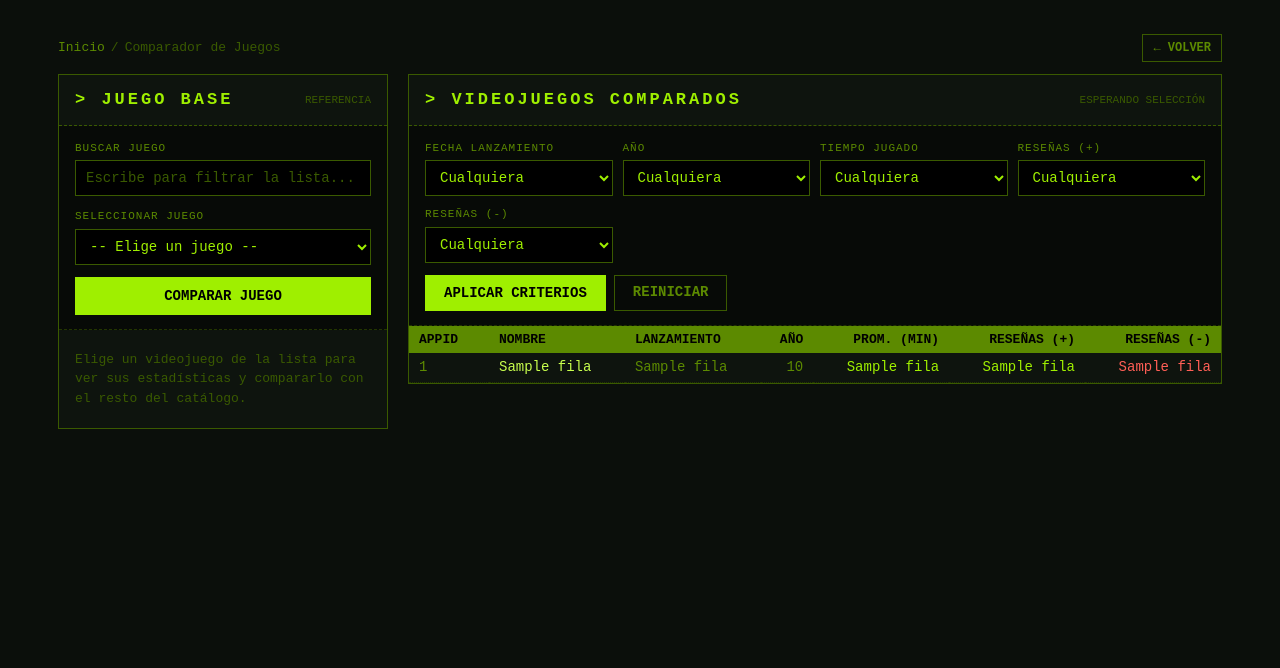
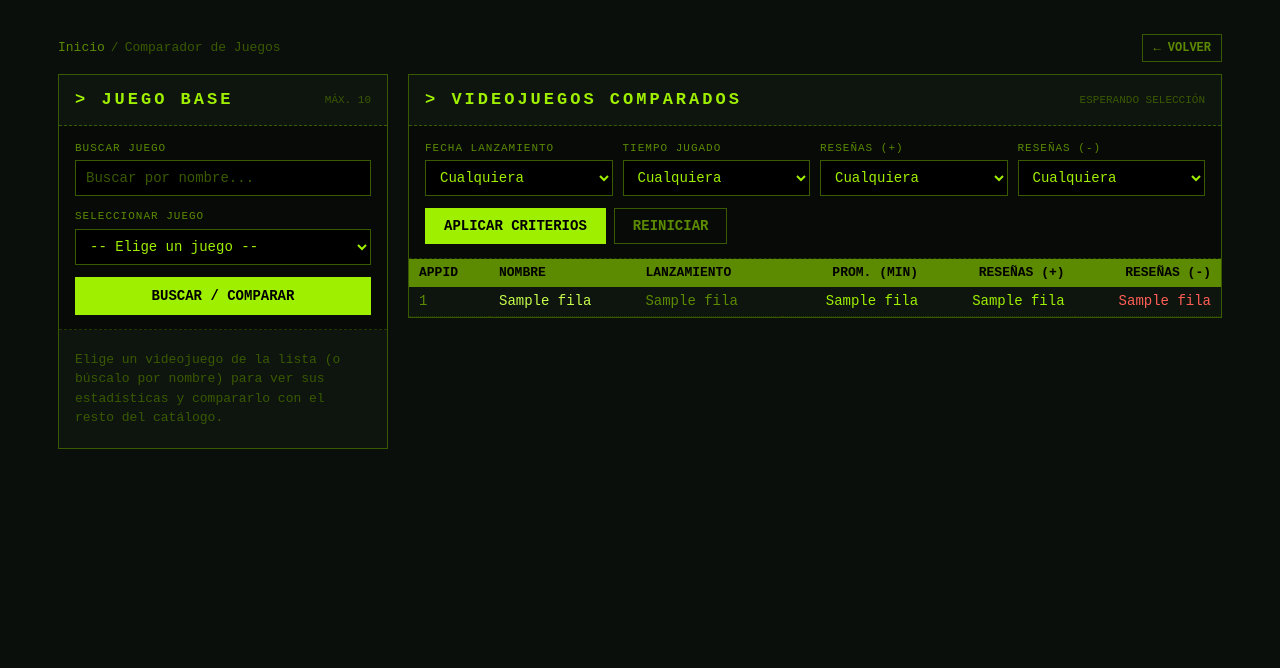
Before and after one commit to lucario0826/Batos, a Flask app: template templates/consulta3.html in a window 1280 px wide. Shown: the part 53-721 px from the top of the page. Run offline with Flask 3, Linux system fonts and the light colour scheme; the template is opened without the code that fills it: most values are stand-ins (such as "Sample title", 1, 10 or a date in 2020); parts of the project's set-up code (start-up, migrations or seed data) failed here and were passed over; some libraries are stand-ins or nearby versions.

Commit message:
Update consulta3.html

```diff
--- a/templates/consulta3.html
+++ b/templates/consulta3.html
@@ -15,27 +15,29 @@
 </div>
 
 <form action="{{ url_for('consulta3') }}" method="get" class="compare-layout" id="compare-form">
-    <!-- Columna izquierda: selector y ficha del juego elegido -->
+    <!-- Columna izquierda: selector (máx. 10) y ficha del juego elegido -->
     <aside class="panel compare-left">
         <div class="panel-head">
             <h1>Juego Base</h1>
-            <span class="panel-tag">Referencia</span>
+            <span class="panel-tag">Máx. 10</span>
         </div>
 
         <div class="compare-selector">
             <div class="field">
-                <label for="filtro-juego">Buscar juego</label>
+                <label for="buscar">Buscar juego</label>
                 <input
                     type="text"
-                    id="filtro-juego"
-                    placeholder="Escribe para filtrar la lista..."
+                    id="buscar"
+                    name="buscar"
+                    value="{{ buscar|default('') }}"
+                    placeholder="Buscar por nombre..."
                     autocomplete="off"
                 >
             </div>
 
             <div class="field">
                 <label for="gameid">Seleccionar juego</label>
-                <select id="gameid" name="gameid" required>
+                <select id="gameid" name="gameid">
                     <option value="">-- Elige un juego --</option>
                     {% for j in juegos|default([]) %}
                         <option value="{{ j[0] }}" {% if gameid|string == j[0]|string %}selected{% endif %}>
@@ -45,12 +47,12 @@
                 </select>
             </div>
 
-            <button type="submit" class="btn btn-blue btn-full">Comparar juego</button>
+            <button type="submit" class="btn btn-blue btn-full">Buscar / Comparar</button>
         </div>
 
         {% if ref %}
-        {% set total_ref = (ref[5] or 0) + (ref[6] or 0) %}
-        {% set aprob_ref = ((ref[5] or 0) * 100.0 / total_ref)|round(1) if total_ref > 0 else none %}
+        {% set total_ref = (ref[4] or 0) + (ref[5] or 0) %}
+        {% set aprob_ref = ((ref[4] or 0) * 100.0 / total_ref)|round(1) if total_ref > 0 else none %}
         <div class="ref-card">
             <div class="ref-card-title">
                 <span class="ref-name">{{ ref[1] }}</span>
@@ -63,20 +65,16 @@
                     <span class="row-val mono">{{ ref[2] if ref[2] is not none else 'N/A' }}</span>
                 </div>
                 <div class="info-row">
-                    <span class="row-key">Año</span>
-                    <span class="row-val mono">{{ ref[3]|int if ref[3] is not none else 'N/A' }}</span>
-                </div>
-                <div class="info-row">
                     <span class="row-key">Tiempo promedio</span>
-                    <span class="row-val mono">{{ ref[4] if ref[4] is not none else 0 }} min</span>
+                    <span class="row-val mono">{{ ref[3] if ref[3] is not none else 0 }} min</span>
                 </div>
                 <div class="info-row">
                     <span class="row-key">Reseñas (+)</span>
-                    <span class="row-val mono pos">{{ ref[5] if ref[5] is not none else 0 }}</span>
+                    <span class="row-val mono pos">{{ ref[4] if ref[4] is not none else 0 }}</span>
                 </div>
                 <div class="info-row">
                     <span class="row-key">Reseñas (-)</span>
-                    <span class="row-val mono neg">{{ ref[6] if ref[6] is not none else 0 }}</span>
+                    <span class="row-val mono neg">{{ ref[5] if ref[5] is not none else 0 }}</span>
                 </div>
                 <div class="info-row">
                     <span class="row-key">Aprobación</span>
@@ -88,7 +86,7 @@
         </div>
         {% else %}
         <div class="ref-empty">
-            <p>Elige un videojuego de la lista para ver sus estadísticas y compararlo con el resto del catálogo.</p>
+            <p>Elige un videojuego de la lista (o búscalo por nombre) para ver sus estadísticas y compararlo con el resto del catálogo.</p>
         </div>
         {% endif %}
     </aside>
@@ -99,7 +97,7 @@
             <h1>Videojuegos Comparados</h1>
             <span class="panel-tag mono">
                 {% if ref %}
-                    {{ resultados|default([])|length }} resultado{{ 's' if resultados|default([])|length != 1 else '' }} (máx. 50)
+                    {{ resultados|default([])|length }} resultado{{ 's' if resultados|default([])|length != 1 else '' }} (máx. 10)
                 {% else %}
                     Esperando selección
                 {% endif %}
@@ -115,15 +113,6 @@
                         <option value="" {% if not operador_fecha %}selected{% endif %}>Cualquiera</option>
                         <option value="mayor" {% if operador_fecha == 'mayor' %}selected{% endif %}>Posterior (&gt;)</option>
                         <option value="menor" {% if operador_fecha == 'menor' %}selected{% endif %}>Anterior (&lt;)</option>
-                    </select>
-                </div>
-
-                <div class="field">
-                    <label for="operador_anio">Año</label>
-                    <select id="operador_anio" name="operador_anio">
-                        <option value="" {% if not operador_anio %}selected{% endif %}>Cualquiera</option>
-                        <option value="mayor" {% if operador_anio == 'mayor' %}selected{% endif %}>Mayor (&gt;)</option>
-                        <option value="menor" {% if operador_anio == 'menor' %}selected{% endif %}>Menor (&lt;)</option>
                     </select>
                 </div>
 
@@ -158,7 +147,7 @@
             <div class="criteria-actions">
                 <button type="submit" class="btn btn-blue">Aplicar criterios</button>
                 {% if gameid %}
-                    <a href="{{ url_for('consulta3', gameid=gameid) }}" class="btn btn-dark">Limpiar criterios</a>
+                    <a href="{{ url_for('consulta3', gameid=gameid, buscar=buscar) }}" class="btn btn-dark">Limpiar criterios</a>
                 {% endif %}
                 <a href="{{ url_for('consulta3') }}" class="btn btn-dark">Reiniciar</a>
             </div>
@@ -172,7 +161,6 @@
                         <th class="col-id">AppID</th>
                         <th>Nombre</th>
                         <th>Lanzamiento</th>
-                        <th class="num">Año</th>
                         <th class="num">Prom. (min)</th>
                         <th class="num">Reseñas (+)</th>
                         <th class="num">Reseñas (-)</th>
@@ -188,8 +176,8 @@
                                 title="Usar como juego base"
                                 href="{{ url_for('consulta3',
                                     gameid=row[0],
+                                    buscar=buscar,
                                     operador_fecha=operador_fecha,
-                                    operador_anio=operador_anio,
                                     operador_tiempo=operador_tiempo,
                                     operador_positivas=operador_positivas,
                                     operador_negativas=operador_negativas) }}"
@@ -201,31 +189,28 @@
                                 {% if row[2] > ref[2] %}<span class="diff-up" title="Más reciente">▲</span>{% elif row[2] < ref[2] %}<span class="diff-down" title="Más antiguo">▼</span>{% endif %}
                             {% endif %}
                         </td>
-                        <td class="num mono muted">
-                            {{ row[3]|int if row[3] is not none else 'N/A' }}
-                        </td>
                         <td class="num mono">
-                            {{ row[4] if row[4] is not none else 0 }}
-                            {% if ref and row[4] is not none and ref[4] is not none %}
-                                {% if row[4] > ref[4] %}<span class="diff-up" title="Más tiempo jugado">▲</span>{% elif row[4] < ref[4] %}<span class="diff-down" title="Menos tiempo jugado">▼</span>{% endif %}
+                            {{ row[3] if row[3] is not none else 0 }}
+                            {% if ref and row[3] is not none and ref[3] is not none %}
+                                {% if row[3] > ref[3] %}<span class="diff-up" title="Más tiempo jugado">▲</span>{% elif row[3] < ref[3] %}<span class="diff-down" title="Menos tiempo jugado">▼</span>{% endif %}
                             {% endif %}
                         </td>
                         <td class="num mono pos">
-                            {{ row[5] if row[5] is not none else 0 }}
-                            {% if ref and row[5] is not none and ref[5] is not none %}
-                                {% if row[5] > ref[5] %}<span class="diff-up" title="Más reseñas positivas">▲</span>{% elif row[5] < ref[5] %}<span class="diff-down" title="Menos reseñas positivas">▼</span>{% endif %}
+                            {{ row[4] if row[4] is not none else 0 }}
+                            {% if ref and row[4] is not none and ref[4] is not none %}
+                                {% if row[4] > ref[4] %}<span class="diff-up" title="Más reseñas positivas">▲</span>{% elif row[4] < ref[4] %}<span class="diff-down" title="Menos reseñas positivas">▼</span>{% endif %}
                             {% endif %}
                         </td>
                         <td class="num mono neg">
-                            {{ row[6] if row[6] is not none else 0 }}
-                            {% if ref and row[6] is not none and ref[6] is not none %}
-                                {% if row[6] > ref[6] %}<span class="diff-down" title="Más reseñas negativas">▲</span>{% elif row[6] < ref[6] %}<span class="diff-up" title="Menos reseñas negativas">▼</span>{% endif %}
+                            {{ row[5] if row[5] is not none else 0 }}
+                            {% if ref and row[5] is not none and ref[5] is not none %}
+                                {% if row[5] > ref[5] %}<span class="diff-down" title="Más reseñas negativas">▲</span>{% elif row[5] < ref[5] %}<span class="diff-up" title="Menos reseñas negativas">▼</span>{% endif %}
                             {% endif %}
                         </td>
                     </tr>
                     {% else %}
                     <tr>
-                        <td colspan="7" class="empty-cell">
+                        <td colspan="6" class="empty-cell">
                             {% if ref %}
                                 Ningún videojuego cumple con todos los criterios seleccionados respecto a <strong>{{ ref[1] }}</strong>.
                             {% else %}
@@ -239,45 +224,4 @@
         </div>
     </section>
 </form>
-
-<script>
-(function () {
-    const input = document.getElementById("filtro-juego");
-    const select = document.getElementById("gameid");
-    if (!input || !select) return;
-
-    const allOptions = Array.from(select.options).map(opt => ({
-        value: opt.value,
-        text: opt.text,
-        lower: opt.text.toLowerCase(),
-        selected: opt.selected
-    }));
-
-    input.addEventListener("input", function () {
-        const term = this.value.trim().toLowerCase();
-        const currentVal = select.value;
-
-        const frag = document.createDocumentFragment();
-        let added = 0;
-
-        for (let i = 0; i < allOptions.length; i++) {
-            const item = allOptions[i];
-            const isPlaceholder = item.value === "";
-            const isSelected = item.value === currentVal && currentVal !== "";
-            if (isPlaceholder || isSelected || !term || item.lower.includes(term)) {
-                const opt = document.createElement("option");
-                opt.value = item.value;
-                opt.text = item.text;
-                if (item.value === currentVal) opt.selected = true;
-                frag.appendChild(opt);
-                added++;
-                if (term && added >= 250) break;
-            }
-        }
-
-        select.innerHTML = "";
-        select.appendChild(frag);
-    });
-})();
-</script>
 {% endblock %}
```
